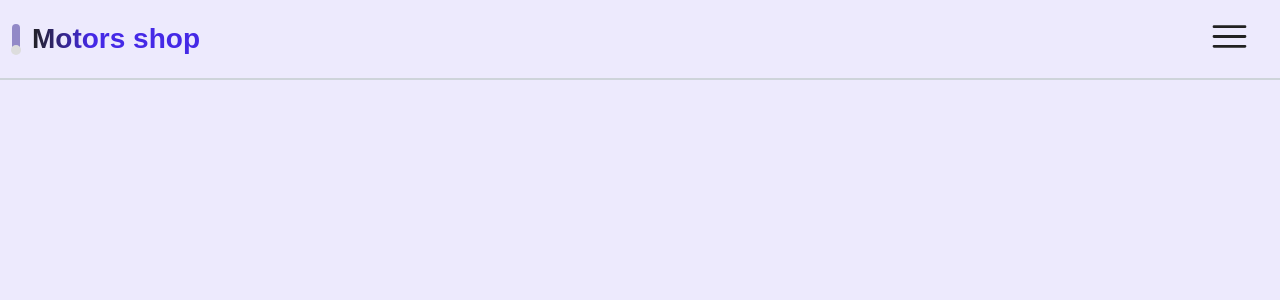
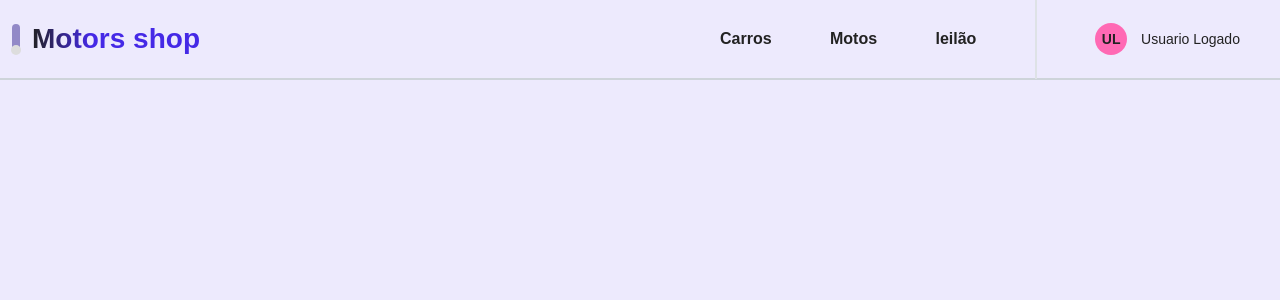
Before and after one commit to Vehicle-E-commerce/vehicle_ecommerce_client, a React (Vite) app: page / in a window 1280 px wide. Shown: the top 300 px of the page. Built offline with nearby package versions, Linux system fonts and the light colour scheme.

Commit message:
:construction: menu desktop, e alternancia de menu apresentado conforme autenticacao; icone com letras iniciais e auternancia de anunciante/cliente em desenvolvimento

```diff
--- a/package.json
+++ b/package.json
@@ -15,6 +15,7 @@
     "react-dom": "^18.2.0",
     "react-hook-form": "^7.43.1",
     "react-icons": "^4.7.1",
+    "react-responsive": "^9.0.2",
     "react-switch": "^7.0.0",
     "react-toastify": "^9.1.1",
     "styled-components": "^5.3.6"
--- a/src/components/Button/styles.ts
+++ b/src/components/Button/styles.ts
@@ -11,10 +11,16 @@ interface Props {
 export const StyledButton = styled.button<Props>`
     height: ${(props)=> props.height || "48px"};
     width: ${(props)=> props.width || "146px"};
-    border: ${(props)=> props.border || "solid #333 0.5px"};
+
+    border: ${(props)=> props.border || `solid var(--grey4, grey) var(--border-size, 1.5px)`};
+
     background-color: ${(props) => props.backColor || "transparent"};
     color: ${props => props.theme.colors.text};
     border-radius: 4px;
+
+    font-size: 16px;
+    font-weight: 600;
+    letter-spacing: 0em;
 
     &:hover {
         filter: brightness(110%);
--- a/src/components/Header/index.tsx
+++ b/src/components/Header/index.tsx
@@ -3,17 +3,29 @@ import Switch from  'react-switch';
 import { shade } from 'polished'
 import MenuMobile from "../MenuMobile";
 
-import { Container, Title, VerticalSwitchContainer} from "./styled";
+import { Cont, Container, Navegacao, Title, VerticalSwitchContainer} from "./styled";
 import { ThemeContext } from "styled-components";
 import { ThemesContext } from "../../contexts/Themes";
+import { useMediaQuery } from 'react-responsive';
+import Button from "../Button";
+
 
 const Header: React.FC = () => {
     const {toggleTheme} = useContext(ThemesContext)
     const { colors, title } = useContext(ThemeContext)
     const [menuMobVisible, setMenuMobVisible] = useState(false)
+    const isMobile = useMediaQuery({maxWidth: 767});
+
+    // const {user, auth} = useContext(AuthContext)
+    const auth = true
+    // Gere um número aleatório para escolher a cor de fundo do círculo
+    const colors_bg_icon_perfil = ['#FF7F50', '#00BFFF', '#8A2BE2', '#20B2AA', '#FFA500', '#FF69B4', '#9370DB'];
+    const number_color = Math.floor(Math.random() * colors_bg_icon_perfil.length);
+
 
     return (
         <Container className="BB">
+            <Cont>
             <VerticalSwitchContainer>
                 <Switch
                     onChange={toggleTheme}
@@ -28,10 +40,48 @@ const Header: React.FC = () => {
                     onColor='#fff'  />
             </VerticalSwitchContainer>
             <Title> Motors shop </Title>
-            <MenuMobile
-                menuMobVisible={menuMobVisible}
-                setMenuMobVisible={setMenuMobVisible}
-            />
+            </Cont>
+            { isMobile ? (
+                <MenuMobile className="menuMob"
+                    menuMobVisible={menuMobVisible}
+                    setMenuMobVisible={setMenuMobVisible}
+                />
+            ) : (
+                <Cont width={'40rem'}>
+                    <Navegacao>
+                            <ul>
+                            <li><a href="#">Carros</a></li>
+                            <li><a href="#">Motos</a></li>
+                            <li><a href="#">leilão</a></li>
+                            <div className="vertical_line" ></div>
+
+                            {auth ? (
+                                <>
+                                    <li>
+                                    <div
+                                        className="initial_perfil"
+                                        style={{ backgroundColor: colors_bg_icon_perfil[number_color] }}>
+                                        <p>U</p>
+                                        <p>L</p>
+                                    </div>
+                                    Usuario Logado
+                                    </li>
+                                </>
+
+                            ) : (
+                                <>
+                                    <li> <a href="#"> Fazer Login</a> </li>
+                                    <li><Button
+                                            width="133px"
+                                            height="48px"
+                                        >Cadastrar</Button></li>
+                                </>
+                            )}
+
+                            </ul>
+                    </Navegacao>
+                </Cont>
+            )}
         </Container>
     )
 };
--- a/src/components/Header/styled.tsx
+++ b/src/components/Header/styled.tsx
@@ -1,6 +1,12 @@
 import styled from "styled-components";
 
+interface Props {
+  width?: string
+}
+
 export const Container = styled.div`
+  position: fixed;
+  top: 0;
   height: 80px;
   width: 100vw;
   background: ${props => props.theme.colors.background};
@@ -9,6 +15,12 @@ export const Container = styled.div`
   align-items: center;
   border-bottom: var(--grey5) solid 2px;
   pointer-events: auto;
+justify-content: space-between;
+  @media screen and (min-width: 768px) {
+    .menuMob {
+      display: none;
+    }
+  }
 `
 
 export const Title = styled.h1`
@@ -27,3 +39,71 @@ export const Title = styled.h1`
   align-items: center;
   transform: rotate(-90deg);
 `;
+
+
+export const Cont = styled.div<Props>`
+    width: ${(props)=> props.width};
+    display: flex;
+    flex-direction: row;
+    justify-content: space-between;
+    align-items: center;
+    pad: 44px;
+    a {
+      display: flex;
+      align-items: center;
+      height: fit-content;
+      font-size: 16px;
+      font-weight: 600;
+      line-height: 28px;
+      letter-spacing: 0em;
+      text-align: left;
+
+        color: ${(props) => props.theme.colors.text};
+        text-decoration: none;
+    }
+    .vertical_line::after {
+      content: "";
+      display: block;
+      height: 79px;
+      width: 2px;
+      left: 279px;
+      top: 0px;
+      border-radius: 0px;
+      background-color: var(--grey6);
+      }
+    `;
+
+export const Navegacao = styled.nav<Props>`
+  width: 100%;
+  display: flex;
+  align-items: center;
+  margin-right: 40px;
+  ul {
+    width: 100%;
+    list-style: none;
+    display: flex;
+    align-items: center;
+    justify-content: space-between;
+
+
+    li {
+      display: flex;
+      align-items: center;
+
+    }
+    .initial_perfil {
+      border-radius:  50%;
+      width: 32px;
+      height: 32px;
+      display: flex;
+      align-items: center;
+      justify-content: center;
+      color: ${(props)=> props.theme.colors.text};
+      font-weight: bold;
+      text-transform: uppercase;
+      margin-right: 1rem;
+  }
+  }
+
+
+    `
--- a/src/components/MenuMobile/index.tsx
+++ b/src/components/MenuMobile/index.tsx
@@ -2,6 +2,7 @@ import { Container, Navegacao, Cont } from "./styles";
 import { IconBaseProps } from 'react-icons'
 import { HiBars3, HiOutlineXMark } from "react-icons/hi2"
 import Button from "../Button";
+import { useContext, useState } from "react";
 
 
 
@@ -13,6 +14,30 @@ interface Props extends IconBaseProps {
 }
 
 const MenuMobile: React.FC<Props> = ({menuMobVisible, setMenuMobVisible}) => {
+    // const {user, auth} = useContext(AuthContext)
+    const auth = true
+
+    if (auth) {
+        return (
+            <Container isVisible={menuMobVisible}>
+                <HiBars3 className="opem_menu" size={45} onClick={()=> setMenuMobVisible(true)}/>
+                <HiOutlineXMark className="close_menu" size={45}  onClick={()=> setMenuMobVisible(false)}/>
+                <Navegacao isVisible={menuMobVisible}>
+                    <Cont height={'184px'} borderRadius={'13px'}>
+                        <a href="#">Editar Perfil</a>
+                        <a href="#">Editar endereço</a>
+                        <a href="#">Meus Anúncios</a>
+                        <a href="#">Sair</a>
+                    </Cont>
+                    {/* <Cont height={'236px'}>
+                        <a href="#">Carros</a>
+                        <a href="#">Motos</a>
+                        <a href="#">leilão</a>
+                    </Cont> */}
+                </Navegacao>
+            </Container>
+        )
+    }
 
     return (
         <Container isVisible={menuMobVisible}>
@@ -26,12 +51,13 @@ const MenuMobile: React.FC<Props> = ({menuMobVisible, setMenuMobVisible}) => {
                 </Cont>
                 <Cont height={'184px'} borderRadius={'13px'}>
                     <a href="#"> Fazer Login</a>
-                    <Button width="333px" height="48px">Cadastrar</Button>
+                    <Button width="20.8rem" height="48px">Cadastrar</Button>
                 </Cont>
             </Navegacao>
-
         </Container>
     )
+
+
 };
 
 export default MenuMobile;
--- a/src/pages/Home/styles.ts
+++ b/src/pages/Home/styles.ts
@@ -3,7 +3,7 @@ import styled from "styled-components";
 export const Container = styled.div`
     height: 100%;
     width: 100%;
-    display: grid;
+    display: flex;
     grid-template-rows: 10% 90%;
 
     align-items: center;
--- a/src/styles/global.tsx
+++ b/src/styles/global.tsx
@@ -22,6 +22,13 @@ export default createGlobalStyle`
     --grey3: #868E96;
     --grey4: #ADB5BD;
     --grey5: #CED4DA;
+    --grey6: #DEE2E6;
+    --grey7: #E9ECEF;
+    --grey8: #F1F3F5;
+    --grey9: #F8F9FA;
+    --grey10: #FDFDFD;
+    --whiteFixed: #FFFFFF;
+
 
     --alert1: #CD2B31;
     --alert2: #FDD8D8;
```
Also changed, not shown: 1 other file (tests, documents, lock files or other folders). Lines whose indentation alone changed are shown as unchanged.
